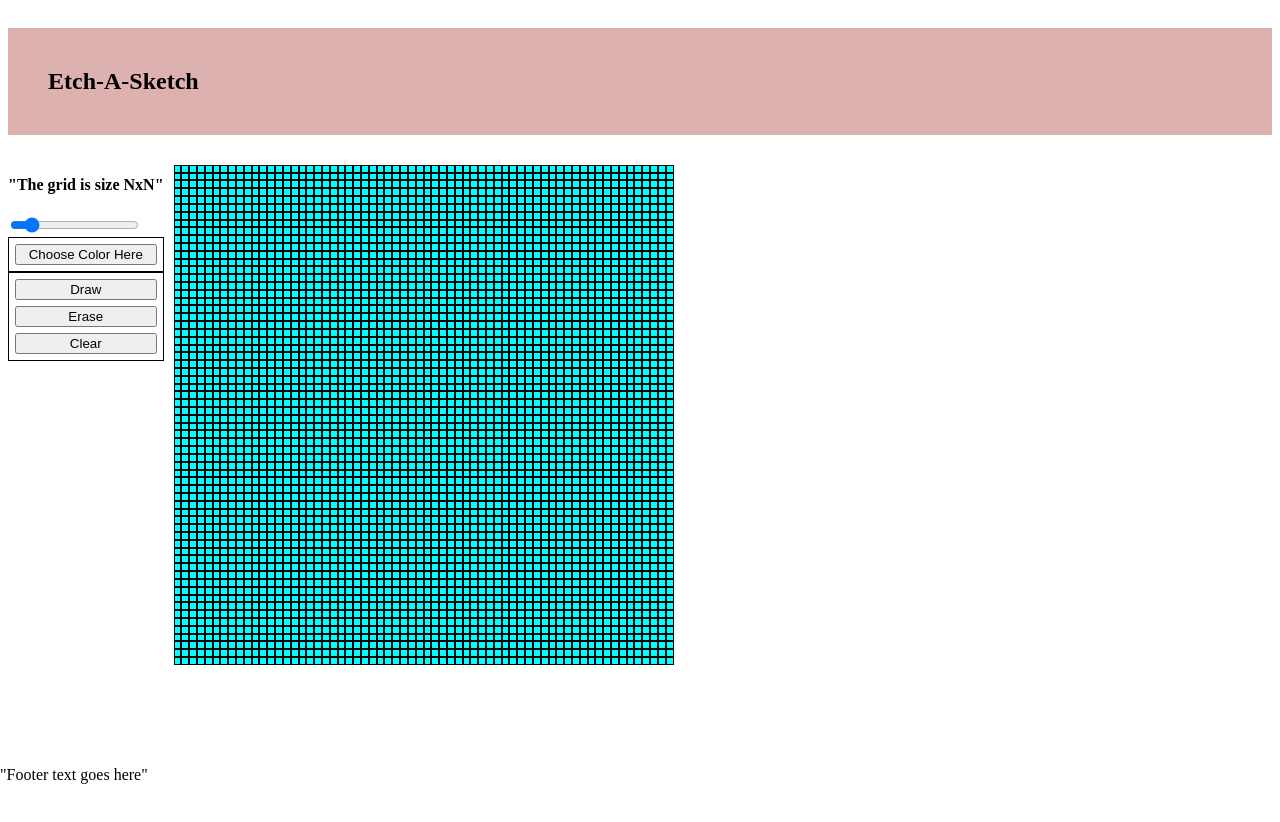
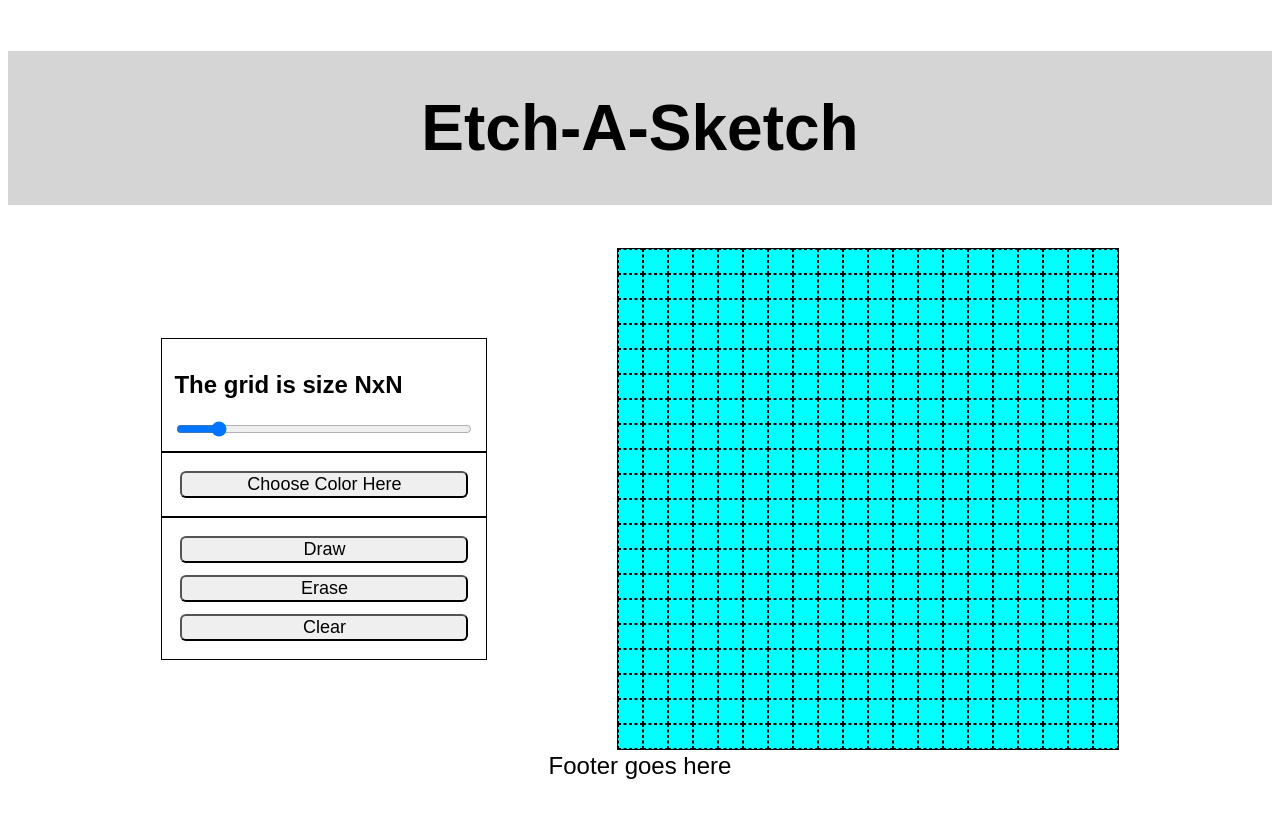
Before and after one commit to Hiestand784/Etch-A-Sketch, a plain HTML site: page index.html in a window 1280 px wide. After the commit the page ends 800 px from the top, so only its background shows below. Drawn offline with Linux system fonts and the light colour scheme.

Commit message:
Adjust styling

```diff
--- a/index.html
+++ b/index.html
@@ -8,11 +8,11 @@
     <script src="scripts.js" defer></script>
 </head>
 <body>
-    <h2 id = "head">Etch-A-Sketch</h2>
+    <h1 id = "head">Etch-A-Sketch</h1>
     <div class="content">
         <div class="menu">
-            <div class = "submenu" class="sizeSelect">
-                <h4>"The grid is size NxN"</h4>
+            <div id = "submenu" class="sizeSelect">
+                <h2>The grid is size NxN</h2>
                 <input id="sizeSlider" type="range" value="16" min="4" max="100"/>
             </div>
             <div id = "submenu" class="colorSelect">
@@ -26,8 +26,8 @@
         </div>
         <div id="container"></div>
     </div>
-    <div id = "foot">
-        <p>"Footer text goes here"</p>
+    <div id = "footer">
+        <p><footer>Footer goes here</footer></p>
     </div>
 </body>
 </html>
--- a/main.css
+++ b/main.css
@@ -1,32 +1,45 @@
 body {
 display: flex;
 flex-direction: column;
-justify-content: space-between
+font-family: Arial, Helvetica, sans-serif;
+}
+
+h1{
+font-size: 64px;
+}
+
+p{
+font-size: x-large;
+}
+
+#head{
+background-color: rgba(145, 145, 145, 0.384);
+padding: 40px;
+display: flex;
+justify-content: center;
 }
 
 .content{
 display: flex;
 flex-direction: row;
 flex-wrap: wrap;
-flex: 1;
-margin-bottom: 20%;
+justify-content: space-evenly;
+align-items: center;
 }
 
-#head{
-background-color: rgba(165, 42, 42, 0.363);
-padding: 40px;
-display: flex;
-flex-direction: column;
+button{
+font-size: large;
+border-radius: 6px;
 }
 
 #container {
-padding: 10px;
 display: flex;
 flex-direction: column;
 width: 500px;
 height: 500px;
 flex-shrink: 0;
 flex-grow: 0;
+border: solid 1px;
 }
 
 #container > div{
@@ -35,8 +48,6 @@ min-width: 5px;
 height: 100%;
 width: 100%;
 }
-
-
 
 .row{
     display: flex;
@@ -48,7 +59,7 @@ width: 100%;
     .column{
     background-color: aqua;
     flex-basis: 100%;
-    border: 1px solid;
+    border: 1px dashed;
     }
 
 @media screen and (min-width: 1000px){
@@ -60,14 +71,16 @@ width: 100%;
 #menu{
 display: flex;
 flex-direction: column;
-padding: 2%;
+min-width: 300px;
+margin-top: 40%;
 }
 
 #submenu{
 display: flex;
 flex-direction: column;
+min-width: 300px;
 border: solid 1px;
-padding: 2%;
+padding: 4%;
 }
 
 #submenu button{
@@ -85,10 +98,14 @@ display: flex;
 flex-direction: column;
 }
 
-#foot{
+#footer{
 position: absolute;
 bottom: 0;
-left: 0;
 display: flex;
+align-self: center;
 margin-top: auto;
 }
+
+#footer, p{
+font-size: x-large;
+}
--- a/scripts.js
+++ b/scripts.js
@@ -1,6 +1,6 @@
 const body = document.body;
 
-let i = 64;
+let i = 20;
 for(x=0; x<i; x++) {
     var row = document.createElement("div");
     row.className = "row";
```
